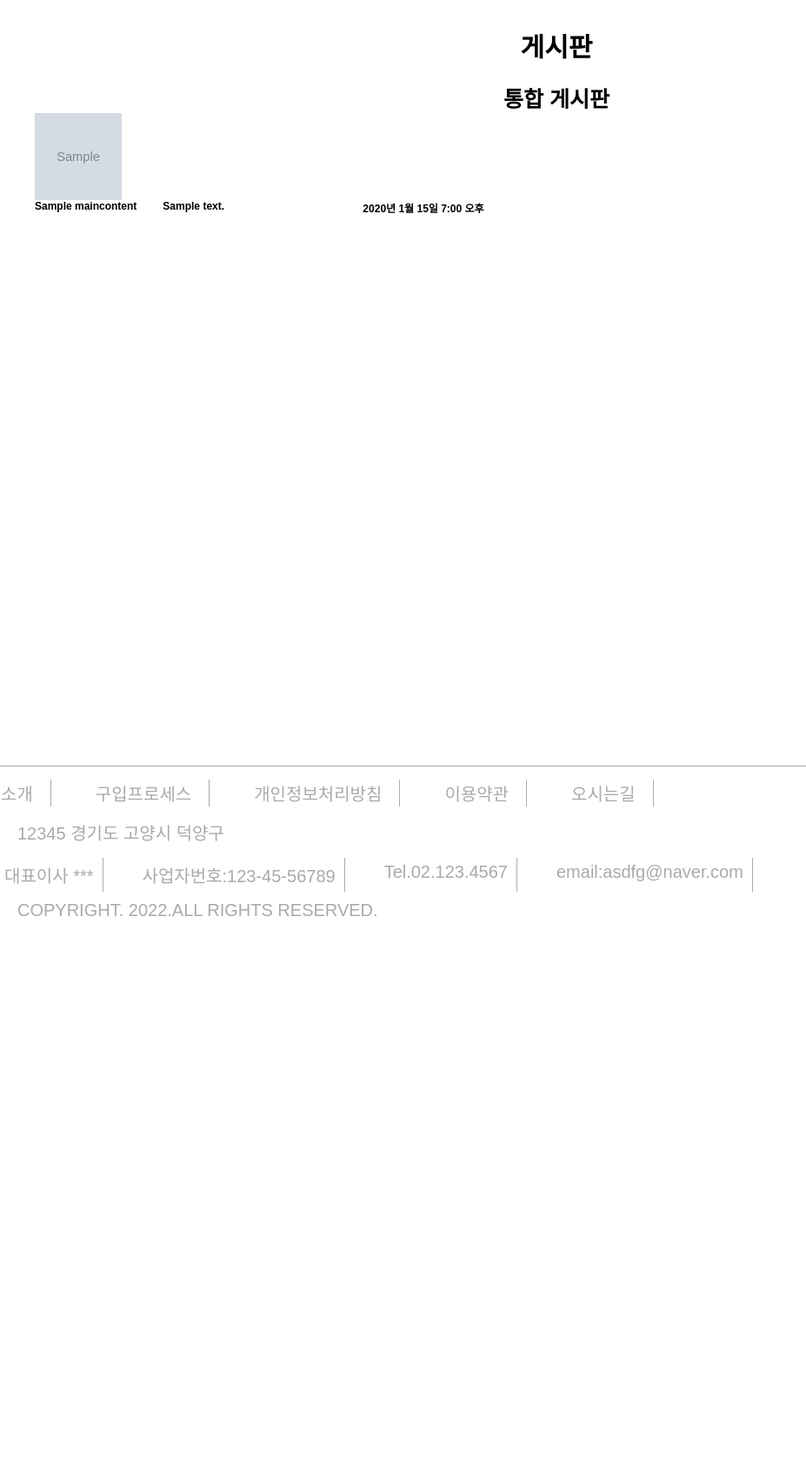
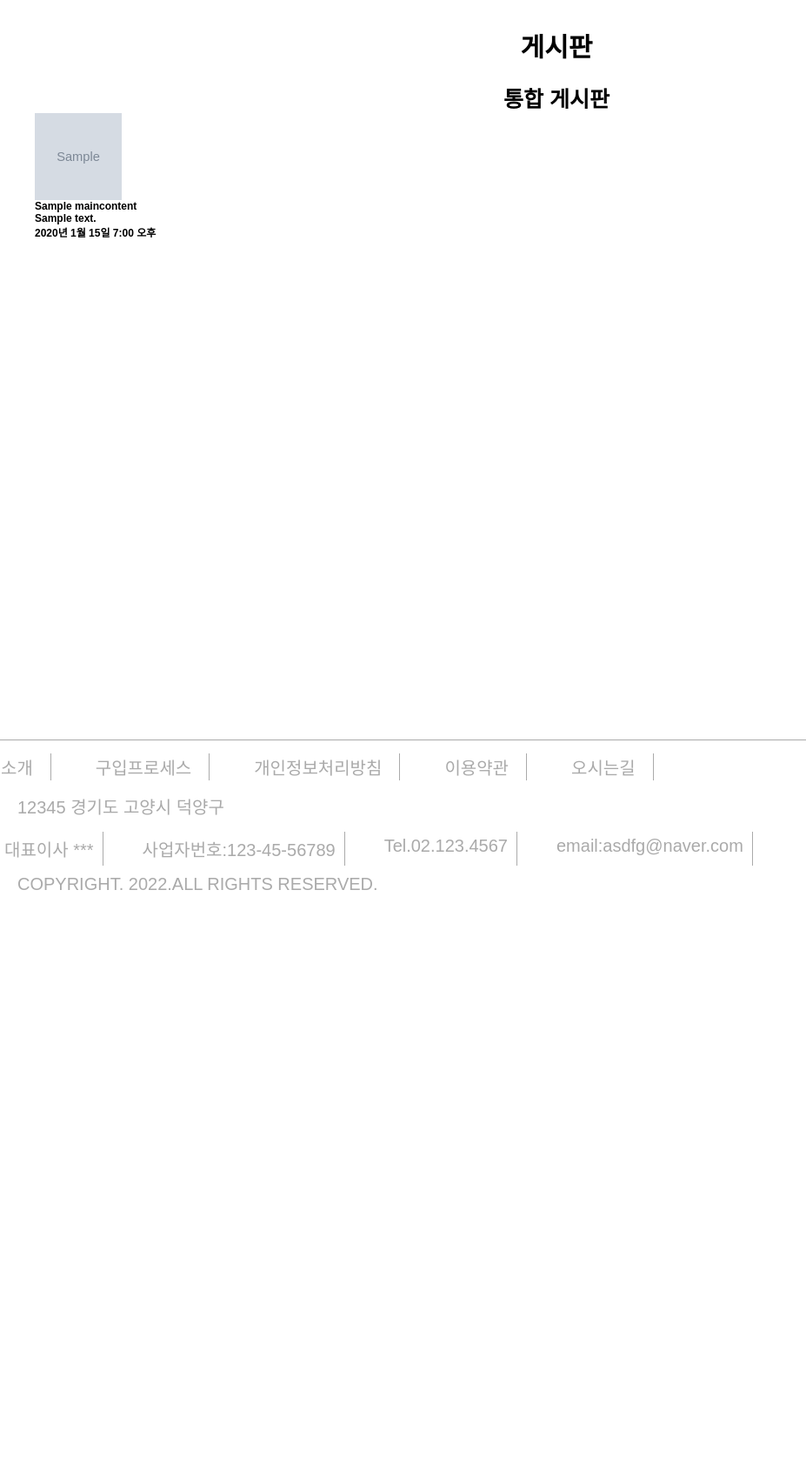
Before and after one commit to mocakosan/django_lec, a Django app: page /mysite/ in a window 1280 px wide. Shown: the part 70-1770 px from the top of the page at 87% size, without its empty margins (0-927 px from the left). Before the commit the page ends 1123 px from the top, so only its background shows below. Run offline with Django 4.2, Linux system fonts and the light colour scheme; tables that the repository leaves empty hold one stand-in row (values such as "Sample post"); grey boxes marked "Sample" are stand-in pictures; parts of the project's set-up code (start-up, migrations or seed data) failed here and were passed over; some libraries are stand-ins or nearby versions.

Commit message:
2주차 django 개발시작 V.1.2.2

```diff
--- a/static/style.css
+++ b/static/style.css
@@ -142,90 +142,6 @@ body {
 
 
 
-
-.sec {
-  width: 100%;
-  max-width: 1200px;
-  margin: 0 auto;
-}
-.sec ul {
-  display: flex;
-  flex-direction: row;
-  flex-wrap: wrap;
-
-}
-.sec ul li{
-  margin-right: 20px;
-  margin-bottom: 40px;
-}
-.sec ul li h1 {
-  cursor: pointer;
-  font-size: 40px;
-}
-.sec ul li h2 {
-
-  font-size: 30px;
-}
-.sec ul li img  {
-  width: 380px;
-  cursor: pointer;
-}
-
-.swiper-container {
-  max-width: 1200px;
-  position: relative;
-  margin: auto;
-}
-
-.swiper-slide {
-  text-align:center;
-  display:flex; /* 내용을 중앙정렬 하기위해 flex 사용 */
-  align-items:center; /* 위아래 기준 중앙정렬 */
-  justify-content:center; /* 좌우 기준 중앙정렬 */
-}
-.swiper-slide img {
-  width: 1200px;
-  height: 600px;
-}
-.sec2 ul li {
-  margin-right: 50px;
-}
-.sec2 ul li .swiper-container {
-  max-width: 350px;
-  height: 350px;
-  position: relative;
-  margin: auto;
-}
-.sec2 ul li .swiper-container .swiper-slide {
-  text-align:center;
-  display:flex; /* 내용을 중앙정렬 하기위해 flex 사용 */
-  align-items:center; /* 위아래 기준 중앙정렬 */
-  justify-content:center; /* 좌우 기준 중앙정렬 */
-}
-.sec3 {
-  display: flex;
-  flex-direction: row;
-
-}
-.sec3 .box1 {
-  width: 600px;
-  height: 500px;
-}
-.sec3 .sec3_1 {
-  display: flex;
-  flex-direction: column;
-}
-.sec3 .sec3_1 .box2 img,
-.sec3 .sec3_1 .box3 img
- {
-  width: 550px;
-  height: 250px;
-  margin-left: 50px;
-}
-.sec3 .sec3_1 .box2 img {
-  margin-bottom: 50px;
-}
-
 #to-top {
   position: fixed;
   bottom: 30px;
@@ -248,6 +164,10 @@ body {
   height: 800px;
 
 }
+.bd {
+    display:flex;
+    flex-direction:column;
+}
 .bd h1,
 .bd h2
 {
@@ -265,25 +185,38 @@ body {
   font-size: 25px;
 
 }
+.bd .sec {
+    display:flex;
+    flex-direction:row;
+}
 
-.bd img {
+.bd .sec .bx {
+    display:flex;
+    flex-direction:column;
+}
+
+.bd .sec .bx img {
     width:100px;
     height:100px;
 }
-.bd .title {
+.bd .sec .bx .content {
    display:flex;
-   flex-direction:row;
+   flex-direction:column;
 }
-.bd .title h3 {
+.bd .sec .bx .content h3 {
     margin-right: 30px;
 
 }
-.bd .title h4 {
+.bd .sec .bx .content h4 {
     margin-right: 30px;
-    width:200px
+
 }
 
 .footer {
+  width: 100%;
+  max-width: 1200px;
+  margin: 0 auto;
+  height: 800px;
   border-top: 1px solid #aaa;
   margin:50px 0;
 }
--- a/templates/mysite/content_list.html
+++ b/templates/mysite/content_list.html
@@ -53,15 +53,18 @@
 </head>
 <body>
   <div class="bd">
+    <div class="title">
       <h1>게시판</h1>
       <h2>통합 게시판</h2>
+    </div>
        {% if content_list %}
           {% for content in content_list %}
             <hr/>
-
+      <div class="sec">
+          <div class="bx">
             <img src="{{ content.imgfile.url }}" alt="">
 
-            <div class="title">
+            <div class="content">
               <h3><a href="/misite/{{ content.id }}">{{ content.title }}</a> </h3>
               <h4>{{ content.content }}</h4>
               <h5>{{ content.pub_date }}</h5>
@@ -70,9 +73,9 @@
             {% else %}
              <p>content가 없습니다.</p>
             {% endif %}
-
           </div>
-  </body>
+      </div>
+  </div>
   <div class="footer">
     <div class="ft_1">
       <ul>
@@ -93,4 +96,7 @@
       </ul>
       <p>COPYRIGHT. 2022.ALL RIGHTS RESERVED.</p>
     </div>
+  </div>
+</body>
+
 </html>
```
Lines whose indentation alone changed are shown as unchanged.
